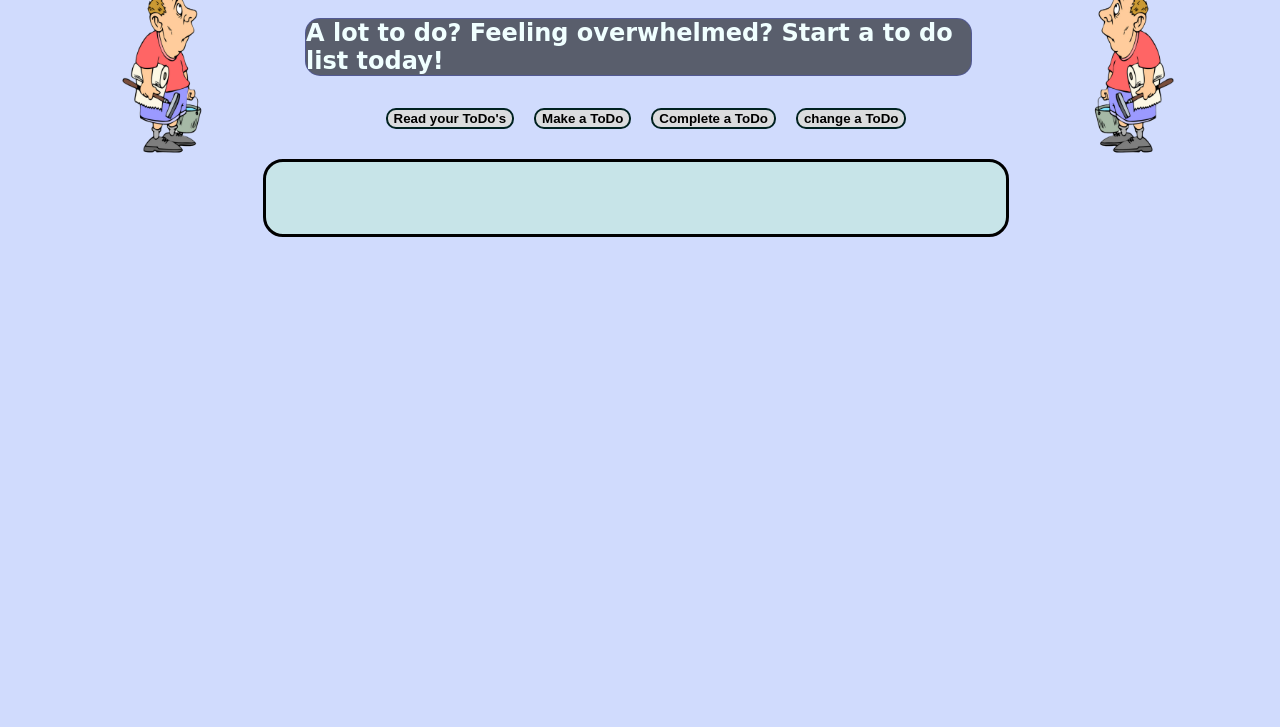
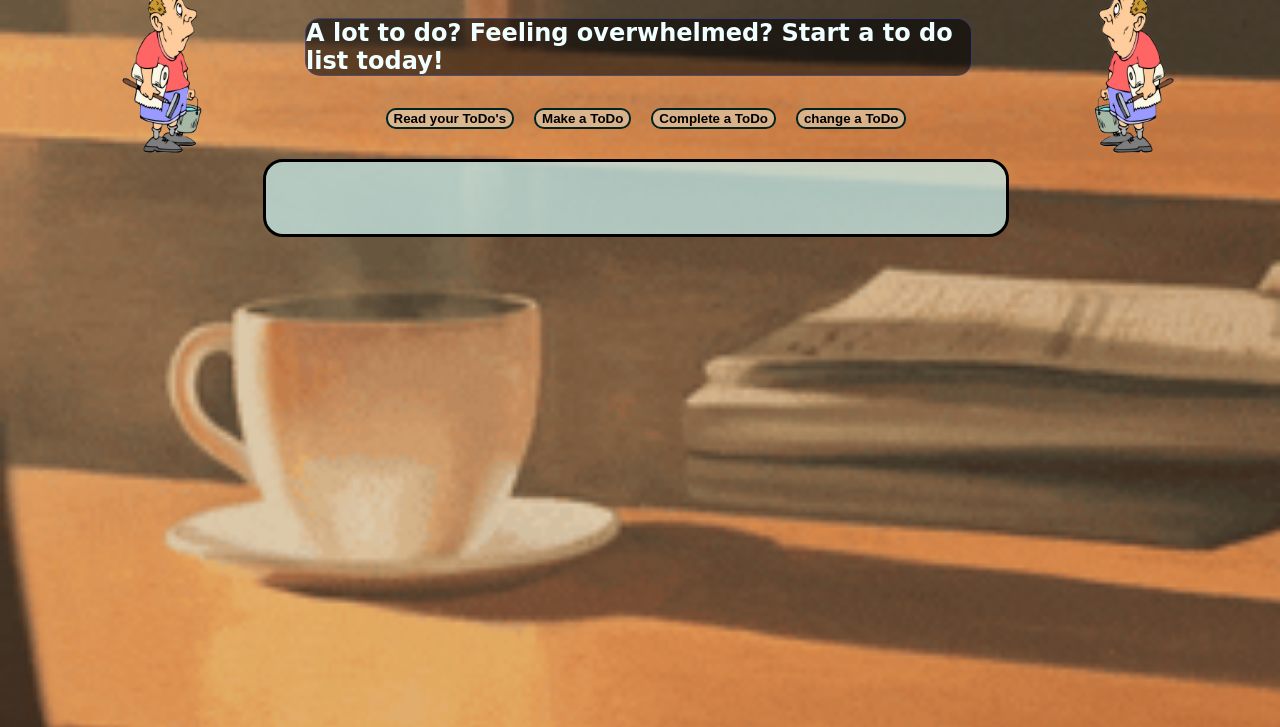
Before and after one commit to AdamDanielJones/todo-fullstack, a plain HTML site: page public/index.html in a window 1280 px wide. Shown: the part 73-800 px from the top of the page. Drawn offline with Linux system fonts and the light colour scheme; a web font is replaced by a local one.

Commit message:
adds new background1

```diff
--- a/public/style.css
+++ b/public/style.css
@@ -1,7 +1,7 @@
 body {
     margin-left: 0;
     margin-top: 0;
-    background-image: url("todo_background..gif");
+    background-image: url("todo_background.gif");
     background-position: center center;
     background-repeat: no-repeat;
     background-attachment: fixed;
```
